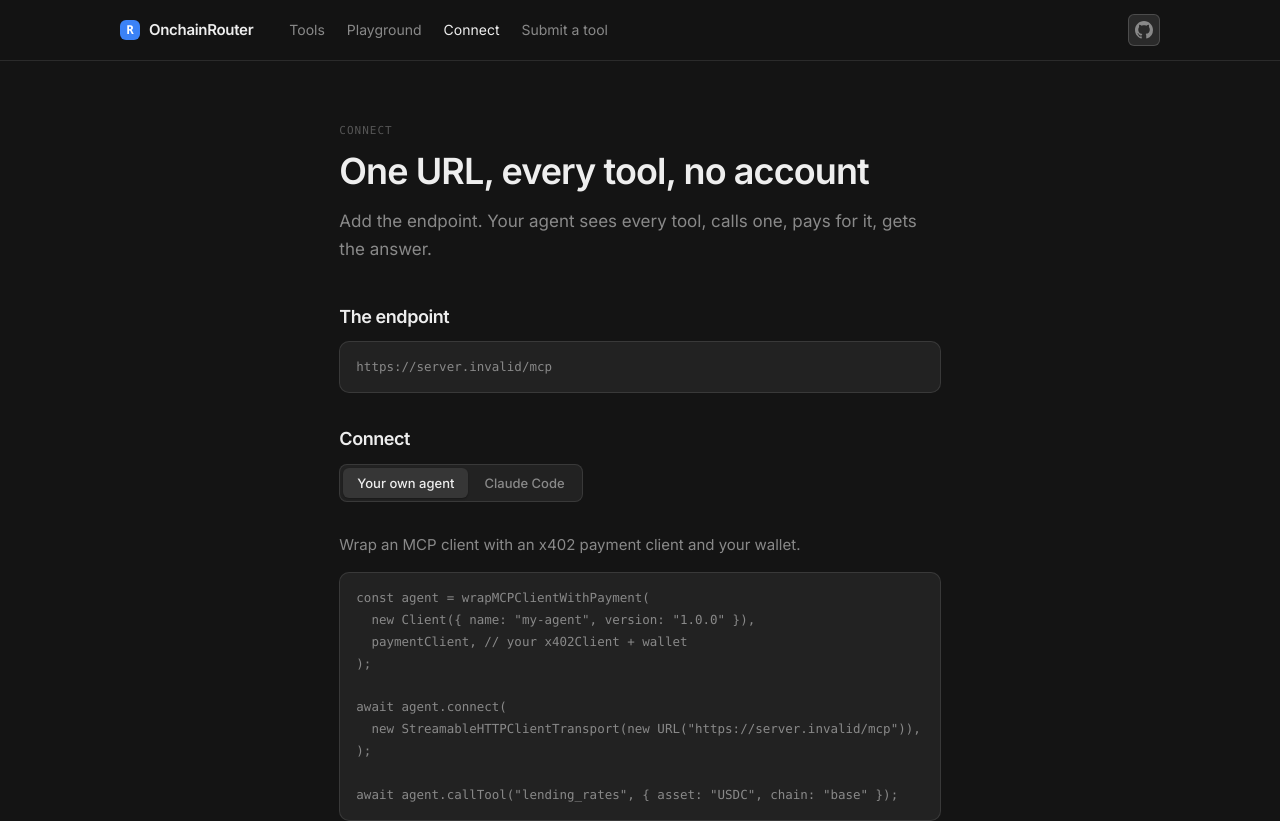
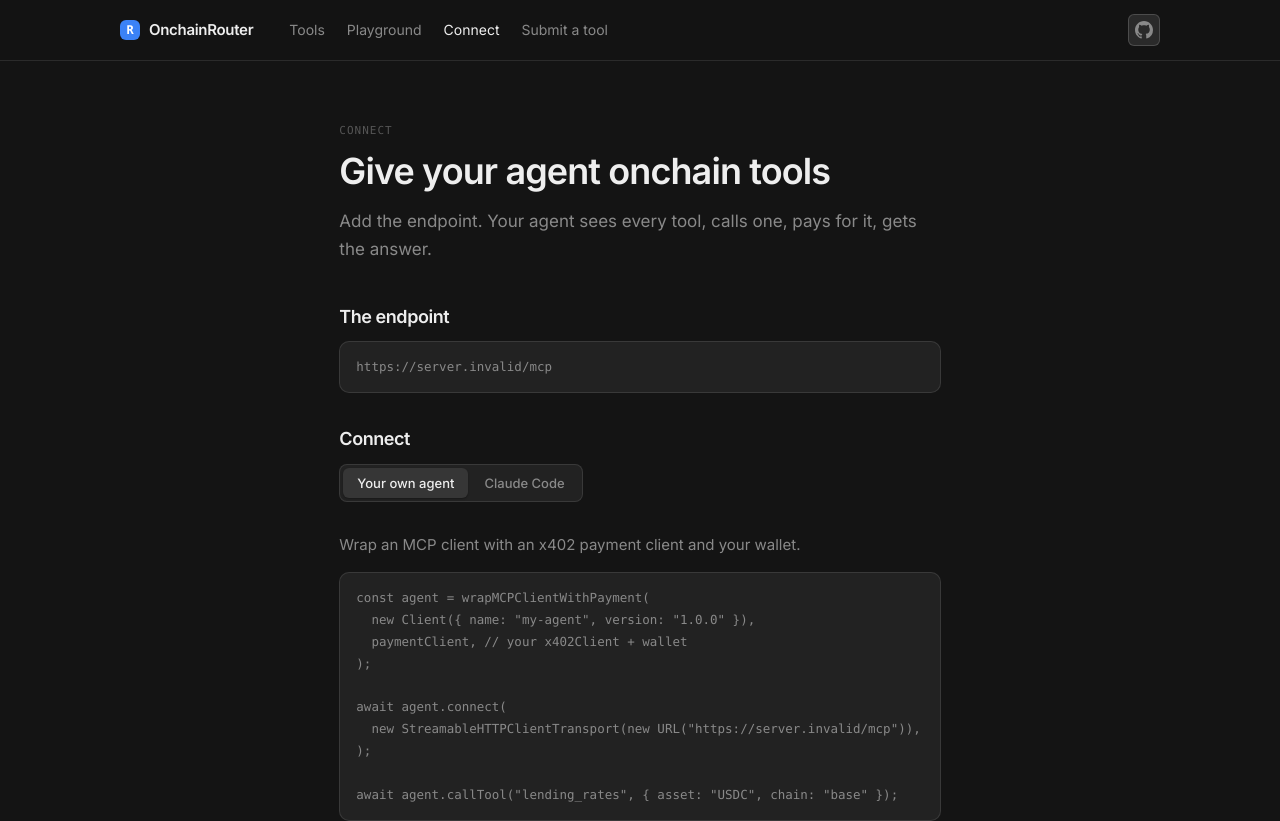
Before and after one commit to web3xDev/onchain-router, a Next.js app: page /connect in a window 1280 px wide. Shown: the top 821 px of the page. Built offline with nearby package versions, Linux system fonts and the light colour scheme; no server answers.

Commit message:
Connect headline

```diff
--- a/app/connect/page.tsx
+++ b/app/connect/page.tsx
@@ -20,7 +20,7 @@ export default function ConnectPage() {
     <div className="page prose">
       <div className="page-head">
         <span className="label">Connect</span>
-        <h1>One URL, every tool, no account</h1>
+        <h1>Give your agent onchain tools</h1>
         <p>Add the endpoint. Your agent sees every tool, calls one, pays for it, gets the answer.</p>
       </div>
 
```
